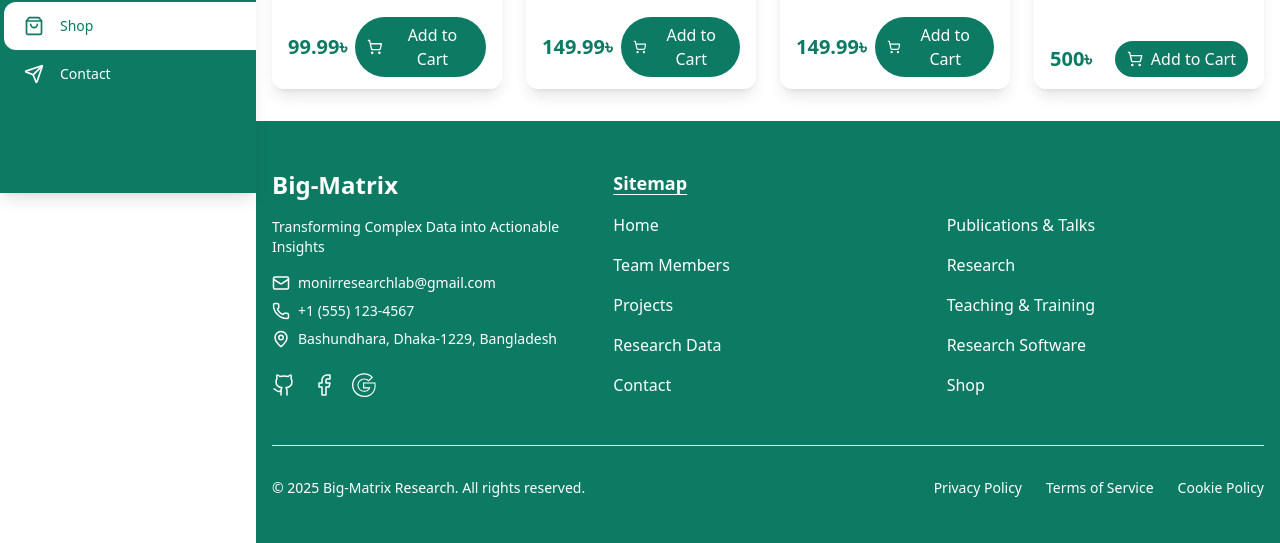
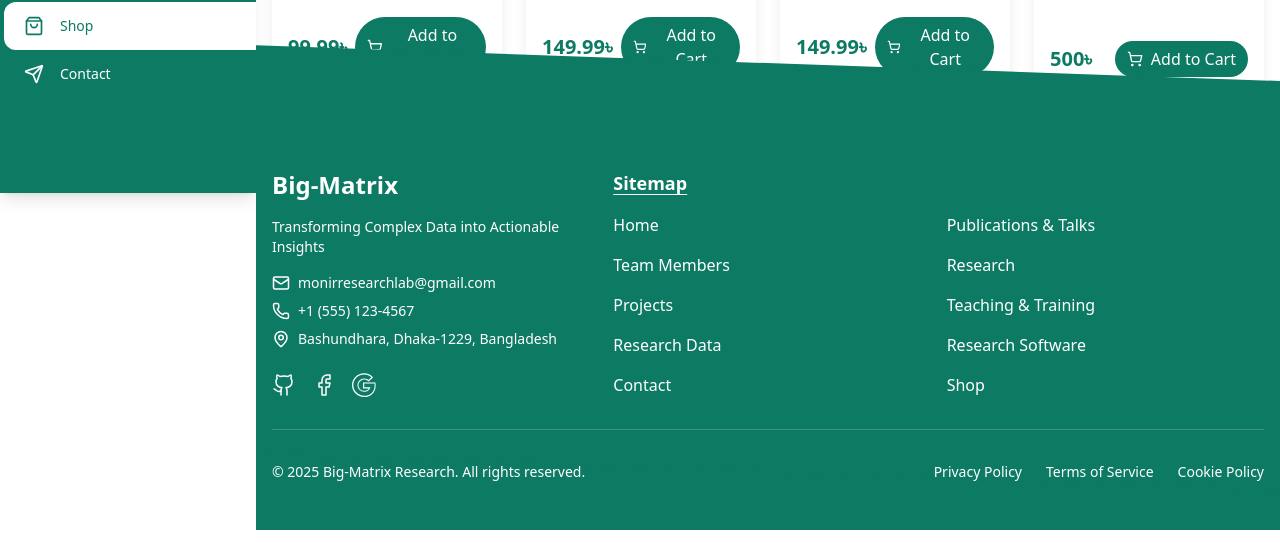
Before and after one commit to MisbahKhan0009/Big-Matrix-React, a React (Vite) app: page /shop in a window 1280 px wide. Shown: the part 607-1150 px from the top of the page. Built offline with nearby package versions, Linux system fonts and the light colour scheme.

Commit message:
🔥 Footed updted

```diff
--- a/src/Shared/Footer.jsx
+++ b/src/Shared/Footer.jsx
@@ -40,8 +40,8 @@ const Footer = () => {
   ];
 
   return (
-    <footer className="bg-primary text-secondary">
-      <div className="max-w-7xl mx-auto px-4 py-12">
+    <footer className="relative bg-primary text-secondary before:absolute before:inset-0 before:bg-primary before:skew-y-2 before:-translate-y-10 before:origin-top-right">
+      <div className="relative max-w-7xl mx-auto px-4 py-12">
         <div className="grid grid-cols-1 md:grid-cols-2 lg:grid-cols-3 gap-8">
           {/* Company Info */}
           <div className="space-y-4">
@@ -74,15 +74,9 @@ const Footer = () => {
             <h4 className="text-lg font-semibold text-white underline underline-offset-4 mb-4">Sitemap</h4>
             <div className="grid grid-cols-2 gap-4">
               {sitemapLinks.map(({ title, path }) => (
-               <Link
-               key={path}
-               to={path}
-               className="relative w-fit inline-block text-white transition-all duration-300 before:absolute before:bottom-0 before:left-0 before:w-0 before:h-[2px] before:bg-white before:transition-all before:duration-300 hover:before:w-full"
-             >
-               {title}
-             </Link>
-
-
+                <Link key={path} to={path} className="relative w-fit inline-block text-white transition-all duration-300 before:absolute before:bottom-0 before:left-0 before:w-0 before:h-[2px] before:bg-white before:transition-all before:duration-300 hover:before:w-full">
+                  {title}
+                </Link>
               ))}
             </div>
           </div>
@@ -100,8 +94,8 @@ const Footer = () => {
           </div> */}
         </div>
 
-        {/* Copyright and Legal Links */}
-        <div className="mt-12 pt-8 border-t border-white-700">
+        {/* Copyright section */}
+        <div className="mt-8 pt-8 border-t border-white/20">
           <div className="flex flex-col md:flex-row justify-between items-center gap-4">
             <p className="text-sm">© {currentYear} Big-Matrix Research. All rights reserved.</p>
             <div className="flex gap-6">
```
